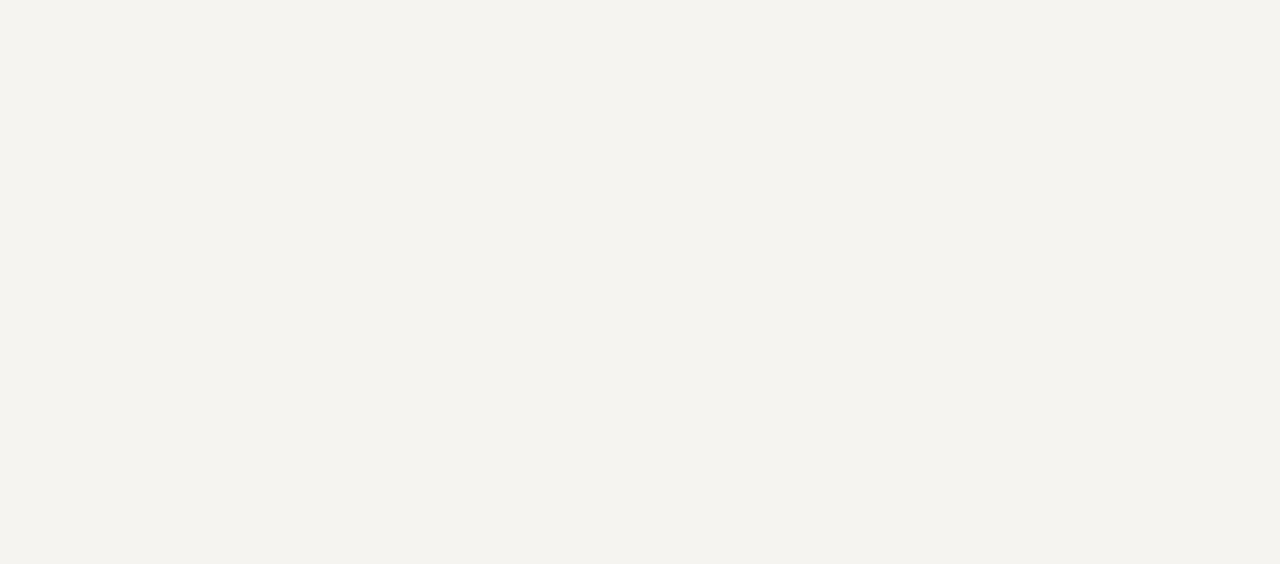
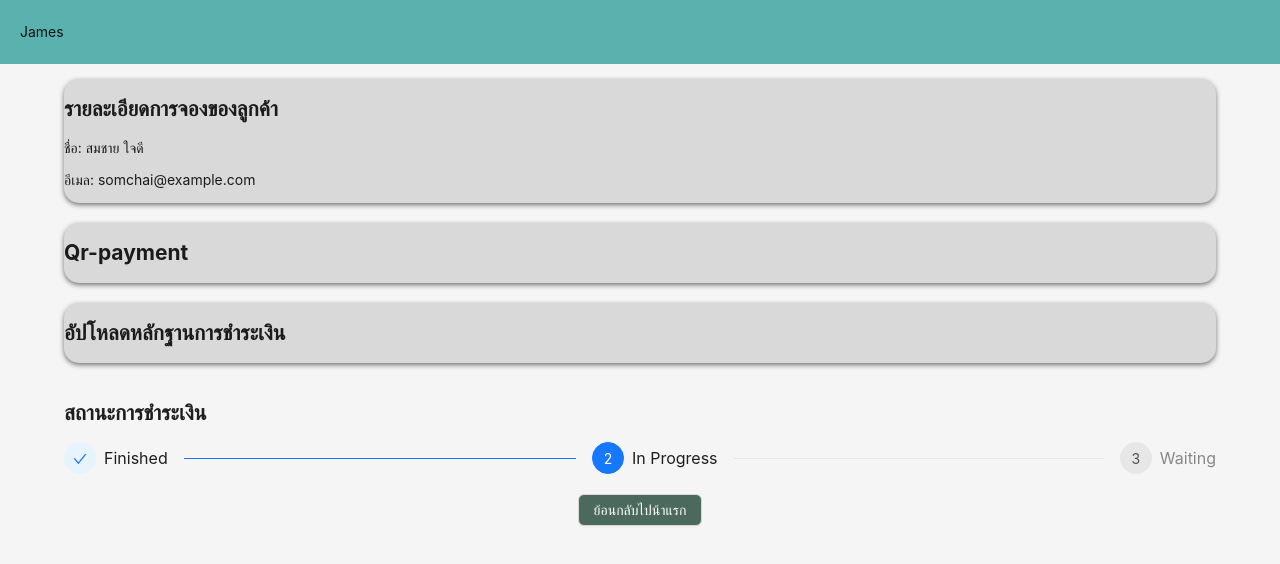
Before and after one commit to OnlineTravelBooking/Online-Travel-Booking, a React (Create React App) app in the folder front-end/: page /transaction in a window 1280 px wide. Before the commit this address had no page. Shown: the top 564 px of the page. Built offline with nearby package versions, Linux system fonts and the light colour scheme.

Commit message:
add: Transaction page

```diff
--- a/front-end/src/App.js
+++ b/front-end/src/App.js
@@ -5,6 +5,7 @@ import LoginScreen from "./component/LoginScreen";
 import Home from "./component/HomePage/Home";
 import AdminDashboard from "./component/AdminDashboard";
 import Detail from "./component/DetailPage/Detail";
+import Transaction from "./component/Transactionpage/Transaction";
 
 function App() {
   const token = sessionStorage.getItem("token");
@@ -31,6 +32,7 @@ function App() {
           }
         />
         <Route path="/detail" element={<Detail />} />
+        <Route path="/transaction" element={<Transaction />} />
       </Routes>
     </AuthProvider>
   );
--- /dev/null
+++ b/front-end/src/component/Transactionpage/Transaction.js
@@ -0,0 +1,64 @@
+import React from "react";
+import { UserHeader } from "../Header";
+import { useAuth } from "../../AuthContext";
+import { Layout, Typography, Avatar, Button, Tag, Upload, Steps } from "antd";
+import { UserOutlined, UploadOutlined } from "@ant-design/icons";
+
+const { Content, Header } = Layout;
+
+export default function Transaction() {
+  const paymentInfo = [
+    { label: "ชื่อ-นามสกุล", value: "สมชาย ใจดี" },
+    { label: "เลขบัญชี", value: "123-4-56789-0" },
+    { label: "ธนาคาร", value: "ไทยพาณิชย์ (SCB)" },
+  ];
+
+  const bookingDetails = [
+    { label: "Booking ID", value: "SONGKLA12345" },
+    { label: "ทัวร์", value: "Samila Beach Trip" },
+    { label: "ราคา", value: "1,700 บาท" },
+    { label: "ชื่อลูกค้า", value: "สมชาย แอ๊บแอ้" },
+    { label: "เบอร์โทร", value: "081-234-5678" },
+    { label: "อีเมล", value: "somchai.abae@example.com" },
+  ];
+
+  return (
+    <Layout style={{ minHeight: "100vh", overflow: "hidden" }}>
+      <Header className="admin-header">James</Header>
+      <Content className="Box">
+        <div className="trip-data">
+          <h2>รายละเอียดการจองของลูกค้า</h2>
+          <p>ชื่อ: สมชาย ใจดี</p>
+          <p>อีเมล: somchai@example.com</p>
+        </div>
+
+        <div className="Qr-payment">
+          <h2>Qr-payment</h2>
+        </div>
+
+        <div className="Upload-payment">
+          <h2>อัปโหลดหลักฐานการชำระเงิน</h2>
+        </div>
+
+        <div className="Steps">
+          <h2>สถานะการชำระเงิน</h2>
+          <Steps
+            className="Step-Body"
+            size="large"
+            current={1}
+            items={[
+              { title: "Finished" },
+              { title: "In Progress" },
+              { title: "Waiting" },
+            ]}
+          />
+        </div>
+        <div>
+          <Button className="Back-button" variant="solid">
+            ย้อนกลับไปน้าแรก
+          </Button>
+        </div>
+      </Content>
+    </Layout>
+  );
+}
--- a/front-end/src/index.css
+++ b/front-end/src/index.css
@@ -197,3 +197,48 @@ body {
 .add-package-btn {
   margin-top: 20px;
 }
+
+.Box {
+  display: flex;
+  flex-direction: column;
+  justify-content: start;
+  align-items: center;
+  padding-left: 5%;
+  padding-right: 5%;
+  padding-top: 15px;
+  gap: 20px;
+}
+
+.trip-data{
+  width: 100%;
+  border-radius: 15px;
+  background: #D9D9D9;
+  box-shadow: 0px 2px 5px #757474;
+}
+
+.Qr-payment{
+  width: 100%;
+  border-radius: 15px;
+  background: #D9D9D9;
+  box-shadow: 0px 2px 5px #757474;
+}
+
+.Upload-payment{
+  width: 100%;
+  border-radius: 15px;
+  background: #D9D9D9;
+  box-shadow: 0px 2px 5px #757474;
+}
+
+.Steps{
+  width: 100%;
+  justify-content: center;
+}
+
+.Step-Body{
+ color: #005C78;
+}
+.Back-button{
+  background-color: #4B6A5D;
+  color: #ffffff;
+}
```
